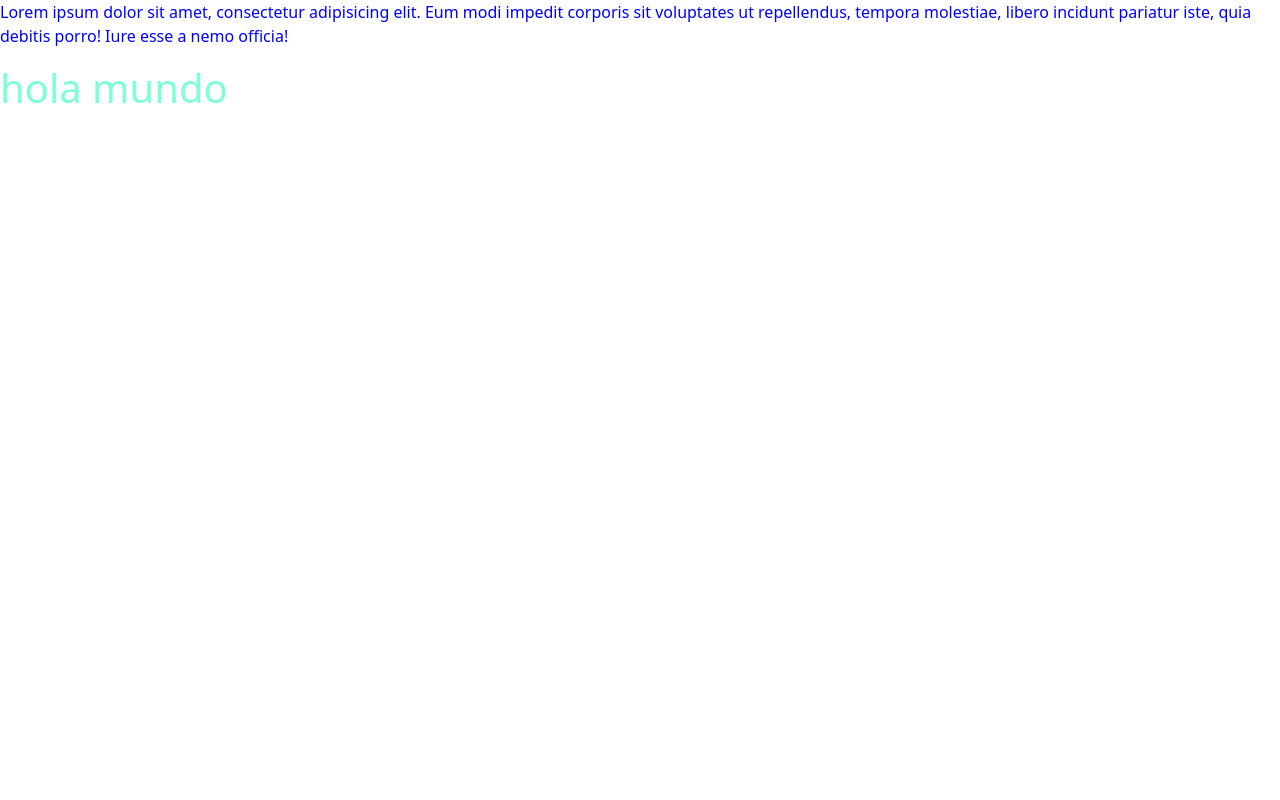
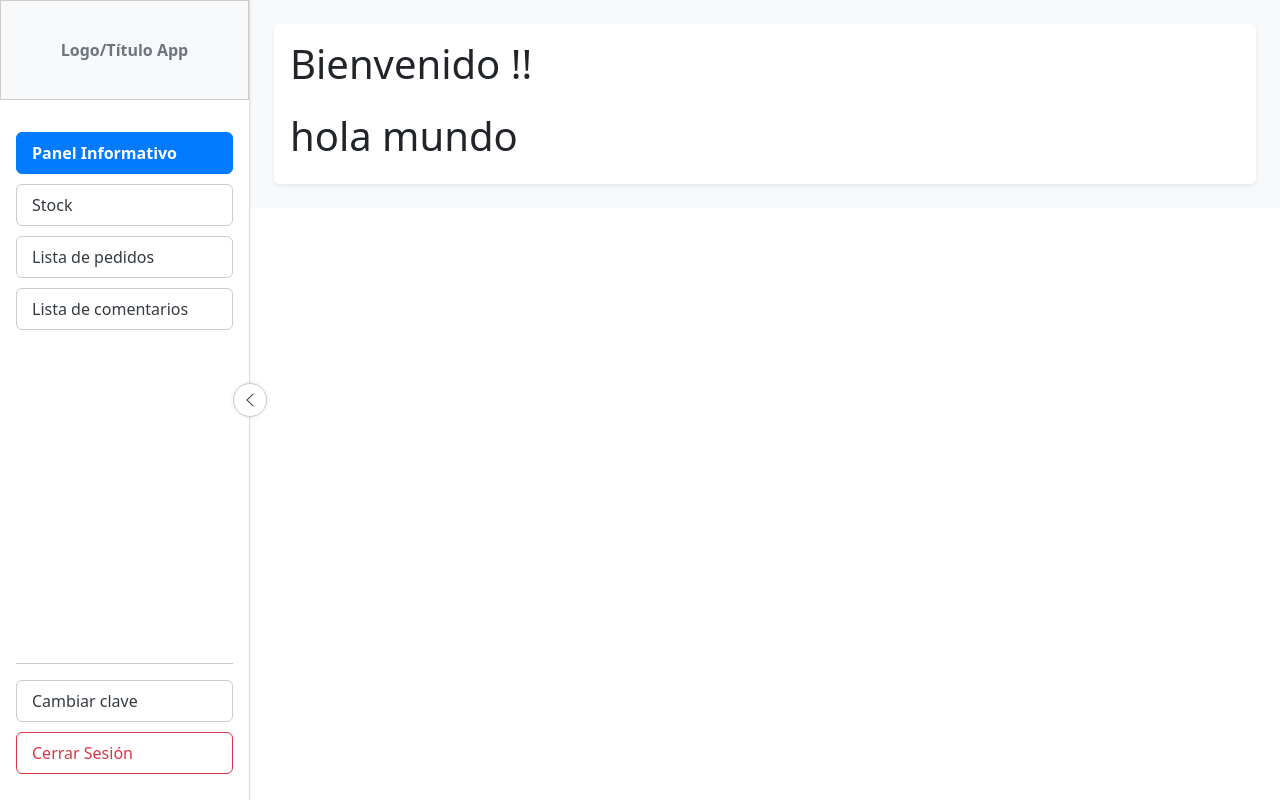
Before and after one commit to paocespedes-bit/Capstone-, a Django app: page /control in a window 1280 px wide. Run offline with Django 5.2, Linux system fonts and the light colour scheme; some libraries are stand-ins or nearby versions.

Commit message:
integracion de barra de navegacion

```diff
--- /dev/null
+++ b/Fase_2/Evidencias_Proyecto/SIPstore/control/static/control/js/sidebar.js
@@ -0,0 +1,21 @@
+document.addEventListener("DOMContentLoaded", function () {
+    const wrapper = document.getElementById("wrapper");
+    const toggler = document.getElementById("sidebar-toggler");
+
+    if (toggler && wrapper) {
+        toggler.addEventListener("click", function (e) {
+            e.preventDefault();
+            wrapper.classList.toggle("toggled");
+
+        // Cambiar el ícono
+        const icon = toggler.querySelector("i");
+        if (wrapper.classList.contains("toggled")) {
+            icon.classList.remove("bi-chevron-left");
+            icon.classList.add("bi-chevron-right");
+        } else {
+            icon.classList.remove("bi-chevron-right");
+            icon.classList.add("bi-chevron-left");
+        }
+        });
+    }
+});
--- a/Fase_2/Evidencias_Proyecto/SIPstore/control/static/control/style/base_control.css
+++ b/Fase_2/Evidencias_Proyecto/SIPstore/control/static/control/style/base_control.css
@@ -1,3 +1,117 @@
-p{
-    color: blue;
+@media (min-width: 768px) {
+    #sidebar-wrapper {
+        position: fixed;
+        height: 100vh;
+        z-index: 1000;
+        transition: transform 0.3s ease;
+    }
+
+    #sidebar {
+        position: static !important;
+        transform: none !important;
+        visibility: visible !important;
+
+        width: 250px;
+        height: 100%;
+        border-right: 1px solid #ddd;
+    }
+
+    #page-content-wrapper {
+        margin-left: 250px;
+        transition: margin 0.3s ease;
+    }
+
+    #wrapper.toggled #sidebar-wrapper {
+        transform: translateX(-250px);
+    }
+
+    #wrapper.toggled #page-content-wrapper {
+        margin-left: 0;
+    }
+
+    /* !Boton togle */
+    #sidebar-toggler {
+        position: absolute;
+        top: 50%;
+        right: -17px;
+        transform: translateY(-50%);
+        width: 34px;
+        height: 34px;
+        z-index: 1001;
+        background-color: #fff;
+        border: 1px solid #ccc;
+        border-radius: 50%;
+        display: flex;
+        align-items: center;
+        justify-content: center;
+        padding: 0;
+        box-shadow: 0 0 5px rgba(0, 0, 0, 0.1);
+        color: #343a40;
+        transition: right 0.3s ease, transform 0.3s ease;
+    }
+
+    #wrapper.toggled #sidebar-toggler {
+        right: -17px;
+    }
+
+    #sidebar-toggler i {
+        transition: transform 0.3s ease;
+        font-size: 1rem;
+    }
+
+    #sidebar .offcanvas-header {
+        display: none;
+    }
 }
+
+.logo-placeholder {
+    width: 100%;
+    height: 100px;
+    background-color: #f8f9fa;
+    border: 1px solid #ccc;
+    display: flex;
+    justify-content: center;
+    align-items: center;
+    font-weight: bold;
+    color: #6c757d;
+}
+
+.custom-sidebar-nav li,
+.custom-sidebar-bottom li {
+    margin-bottom: 10px;
+}
+
+.custom-btn {
+    width: 100%;
+    text-align: left;
+    border: 1px solid #ccc;
+    color: #343a40;
+    background-color: #fff;
+    font-weight: 500;
+    padding: 8px 15px;
+    text-decoration: none;
+    display: block;
+    transition: background-color 0.2s, color 0.2s;
+}
+
+.custom-btn:hover {
+    background-color: #e9ecef;
+    color: #343a40;
+}
+
+.custom-btn.active {
+    background-color: #007bff;
+    color: #fff;
+    border-color: #007bff;
+    font-weight: bold;
+}
+
+.custom-btn.btn-logout {
+    border-color: #dc3545;
+    color: #dc3545;
+}
+
+.custom-btn.btn-logout:hover {
+    background-color: #dc3545;
+    color: #fff;
+}
--- a/Fase_2/Evidencias_Proyecto/SIPstore/control/static/control/style/home.css
+++ b/Fase_2/Evidencias_Proyecto/SIPstore/control/static/control/style/home.css
@@ -1,3 +1,3 @@
 h1{
-   color: aquamarine;
+   col
 }
--- a/Fase_2/Evidencias_Proyecto/SIPstore/control/templates/base_control.html
+++ b/Fase_2/Evidencias_Proyecto/SIPstore/control/templates/base_control.html
@@ -1,9 +1,9 @@
 {% load static %}
 <!DOCTYPE html>
 <html lang="en">
-<head>
-    <meta charset="UTF-8">
-    <meta name="viewport" content="width=device-width, initial-scale=1.0">
+  <head>
+    <meta charset="UTF-8" />
+    <meta name="viewport" content="width=device-width, initial-scale=1.0" />
     <!-- !Icono de pestaña -->
     <link
       rel="icon"
@@ -17,24 +17,101 @@
     <!-- !Bootstrap Icon  -->
     <link rel="stylesheet" href="{% static 'css/bootstrap-icons.min.css' %}" />
     <!-- !CSS  -->
-    <link rel="stylesheet" href="{% static 'control/style/base_control.css' %}">
-    {% block link %}
-    {% endblock %}
+    <link
+      rel="stylesheet"
+      href="{% static 'control/style/base_control.css' %}"
+    />
+    {% block link %} {% endblock %}
     <!-- !Titulo  -->
     {% block title %}
     <title>Control</title>
     {% endblock%}
+  </head>
+  <body>
+    <nav class="navbar navbar-light bg-light d-md-none border-bottom">
+      <div class="container-fluid">
+        <button
+          class="navbar-toggler"
+          type="button"
+          data-bs-toggle="offcanvas"
+          data-bs-target="#sidebar"
+          aria-controls="sidebar"
+        >
+          <span class="navbar-toggler-icon"></span>
+        </button>
+        <span class="navbar-brand mb-0 h1">Admin Control</span>
+      </div>
+    </nav>
 
+    <div class="d-flex" id="wrapper">
+      <div id="sidebar-wrapper">
+        <div
+          class="offcanvas offcanvas-start bg-white shadow-sm d-flex flex-column"
+          tabindex="-1"
+          id="sidebar"
+          style="width: 250px"
+        >
+          <div class="offcanvas-header d-md-none">
+            <h5 class="offcanvas-title">Menú</h5>
+            <button
+              type="button"
+              class="btn-close"
+              data-bs-dismiss="offcanvas"
+              aria-label="Close"
+            ></button>
+          </div>
 
-</head>
-<body>
+          <div class="offcanvas-body d-flex flex-column p-0">
+            <div class="logo-placeholder p-3 mb-3">
+              <span class="text-secondary">Logo/Título App</span>
+            </div>
 
+            <ul class="nav flex-column mb-auto p-3 custom-sidebar-nav">
+              <li>
+                <a href="{% url 'control' %}" class="btn custom-btn active"
+                  >Panel Informativo</a
+                >
+              </li>
+              <li>
+                <a href="#" class="btn custom-btn">Stock</a>
+              </li>
+              <li>
+                <a href="#" class="btn custom-btn">Lista de pedidos</a>
+              </li>
+              <li>
+                <a href="#" class="btn custom-btn">Lista de comentarios</a>
+              </li>
+            </ul>
 
-<p> Lorem ipsum dolor sit amet, consectetur adipisicing elit. Eum modi impedit corporis sit voluptates ut repellendus, tempora molestiae, libero incidunt pariatur iste, quia debitis porro! Iure esse a nemo officia!</p>
-<!-- !Bloqueo de contenido -->
-{% block content %}
-{% endblock%}
-<!-- !-------------------- -->
+            <ul class="nav flex-column mt-auto p-3 custom-sidebar-bottom">
+              <hr class="w-100" />
+              <li>
+                <a href="#" class="btn custom-btn">Cambiar clave</a>
+              </li>
+              <li>
+                <a href="#" class="btn custom-btn btn-logout">Cerrar Sesión</a>
+              </li>
+            </ul>
+          </div>
+        </div>
 
-</body>
+        <button id="sidebar-toggler" class="btn d-none d-md-block">
+          <i class="bi bi-chevron-left"></i>
+        </button>
+      </div>
+      <main class="flex-grow-1 bg-light" id="page-content-wrapper">
+        <div class="p-4">
+          <div class="main rounded shadow-sm p-3 bg-white">
+            <h1 class="mb-4">Bienvenido !!</h1>
+            {% block content %}{% endblock %}
+          </div>
+        </div>
+      </main>
+    </div>
+    <!-- !-------------------- -->
+    <!-- !Bootstrap JS -->
+    <script src="{% static 'js/bootstrap.min.js' %}"></script>
+    <script src="{% static 'control/js/sidebar.js' %}"></script>
+    {% block script %}{% endblock %}
+  </body>
 </html>
```
